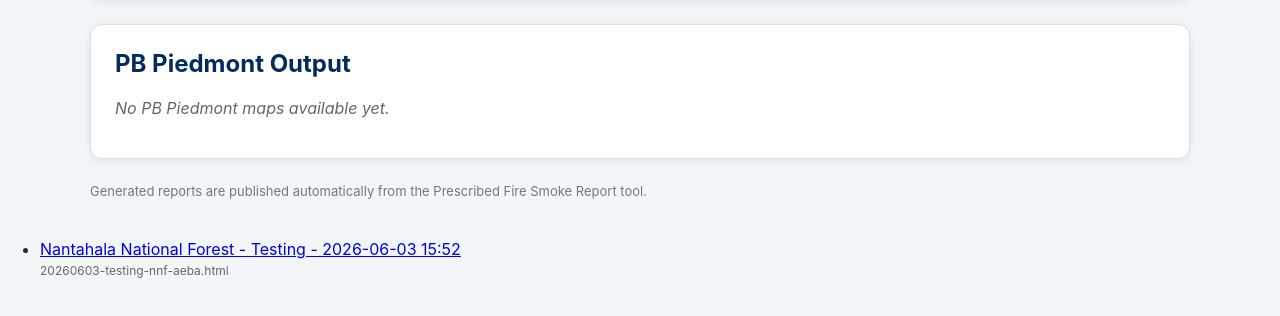
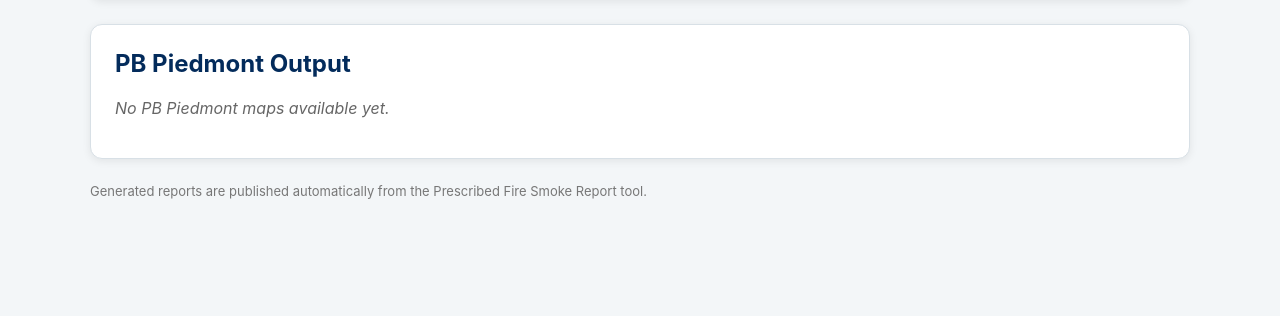
Before and after one commit to jeremyash/smoke_reports, a plain HTML site: page docs/index.html in a window 1280 px wide. Shown: the part 328-644 px from the top of the page. Drawn offline with Linux system fonts and the light colour scheme.

Commit message:
Remove misplaced report link from index

```diff
--- a/docs/index.html
+++ b/docs/index.html
@@ -106,9 +106,3 @@
   </div>
 
 </div>
-
-</body>
-</html>
-<ul>
-    <li><a href='reports/20260603-testing-nnf-aeba.html' target='_blank'>Nantahala National Forest - Testing - 2026-06-03 15:52</a><br><span style='font-size:12px; color:#666;'>20260603-testing-nnf-aeba.html</span></li>
-</ul>
```
